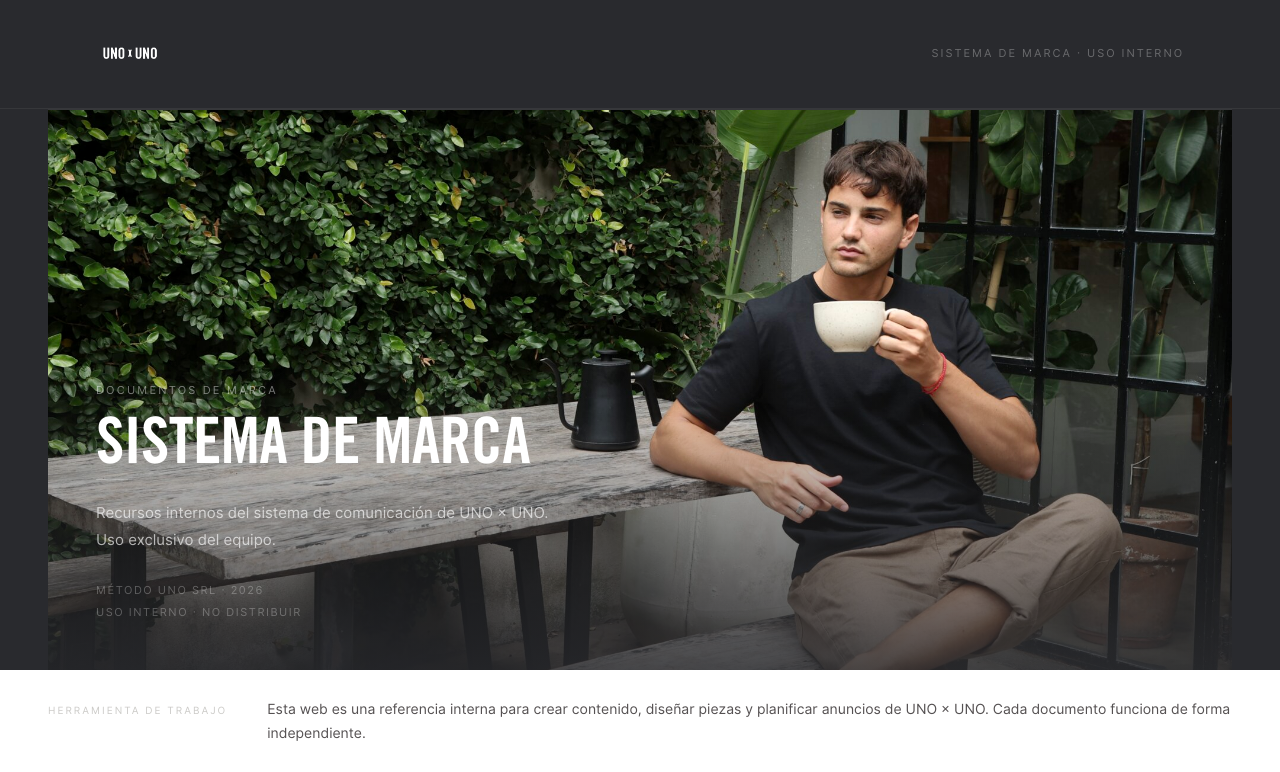
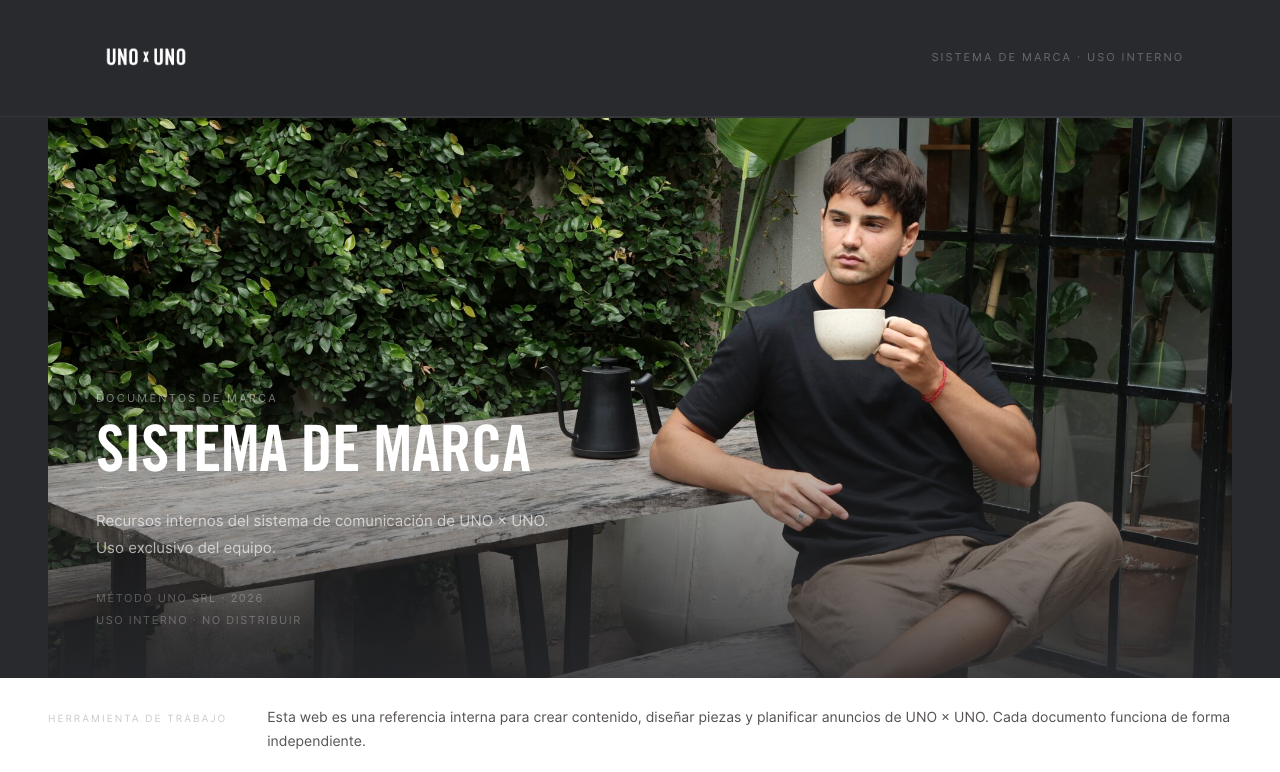
Before and after one commit to Jv-maker-hub/uxu, a plain HTML site: page index.html in a window 1280 px wide. Shown: the top 772 px of the page. Drawn offline with Linux system fonts and the light colour scheme.

Commit message:
Nav: logo 100px, header más fino (padding 8px) en todas las páginas

```diff
--- a/index.html
+++ b/index.html
@@ -36,7 +36,7 @@
     nav {
       display: flex;
       align-items: center;
-      padding: 20px 48px;
+      padding: 8px 48px;
       background: var(--carbon);
     }
     nav .container {
@@ -45,7 +45,7 @@
       justify-content: space-between;
       width: 100%;
     }
-    .nav-logo { height: 68px; display: block; }
+    .nav-logo { height: 100px; display: block; }
     .nav-label {
       font-size: 11px;
       letter-spacing: 0.18em;
```
